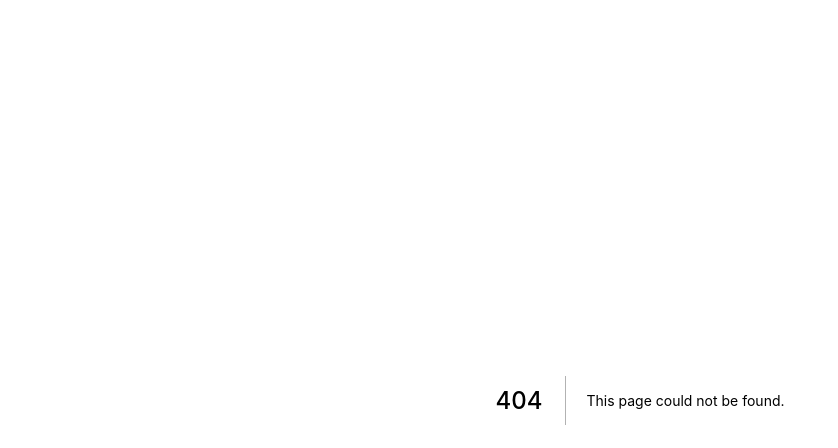
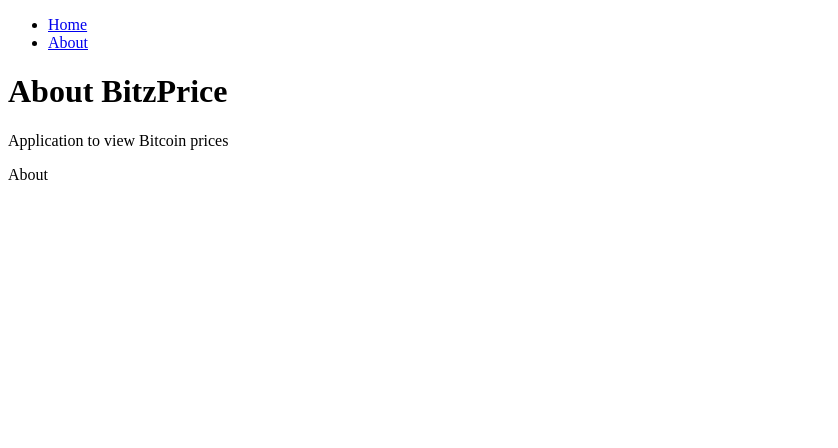
Before and after one commit to Rosenmatt1/Next, a Next.js app: page /about in a window 1280 px wide. Before the commit this address had no page. Shown: the top 448 px of the page, without its empty margins (0-838 px from the left). Built offline with nearby package versions, Linux system fonts and the light colour scheme.

Commit message:
Having A tag wrapped in Link was breaking app

```diff
--- /dev/null
+++ b/pages/about.js
@@ -0,0 +1,16 @@
+import Link from 'next/link';
+
+
+const About = () => (
+    <div>
+        <ul>
+            <li> <Link href="/"> Home </Link> </li>
+            <li> <Link href="/about"> About </Link> </li>
+        </ul>
+        <h1>About BitzPrice</h1>
+        <p>Application to view Bitcoin prices</p>
+        About
+    </div>
+)
+
+export default About;
```
Also changed, not shown: pages/index.js (+15 -1 lines).
